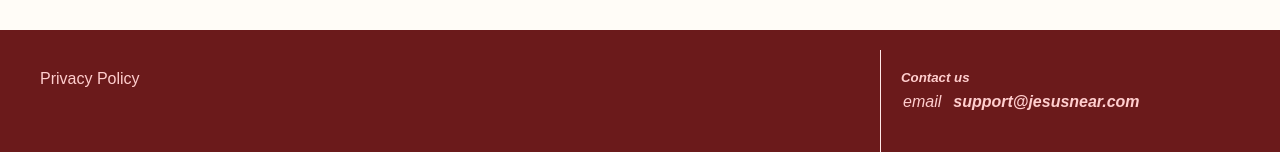
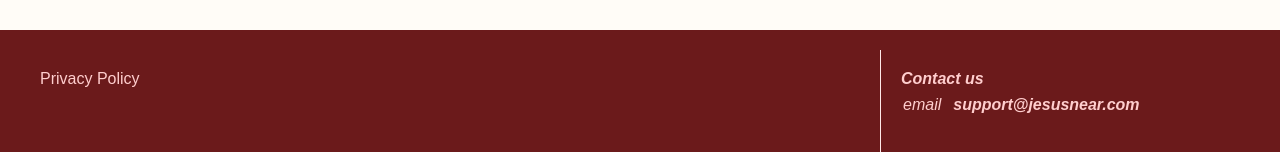
Before and after one commit to eluyema/religious-articles-frontend, a Next.js app: page /en in a window 1280 px wide. Shown: the part 1138-1290 px from the top of the page. Built offline with nearby package versions, Linux system fonts and the light colour scheme; no server answers.

Commit message:
fix accessibility of footer h5

```diff
--- a/src/widgets/Footer/Footer.tsx
+++ b/src/widgets/Footer/Footer.tsx
@@ -21,7 +21,7 @@ const Footer = () => {
 
                 {/* Контактная информация */}
                 <address className={styles.contacts}>
-                    <h5>{t('contactUs')}</h5>
+                    <h3 className={styles.contactsTitle}>{t('contactUs')}</h3>
                     <table className={styles.contactsTable}>
                         <tbody>
                         <tr>
--- a/src/widgets/Footer/index.module.scss
+++ b/src/widgets/Footer/index.module.scss
@@ -51,6 +51,10 @@
   margin-top: 6px;
 }
 
+.contactsTitle {
+  font-size: 16px;
+}
+
 .valuecell {
   padding-left: 10px;
 }
```
